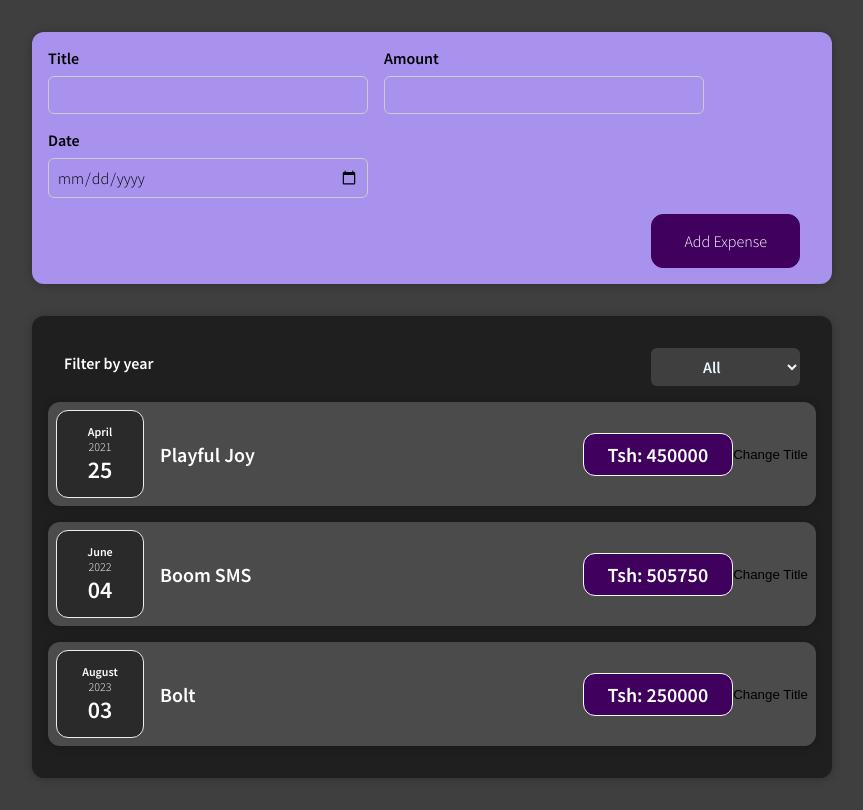
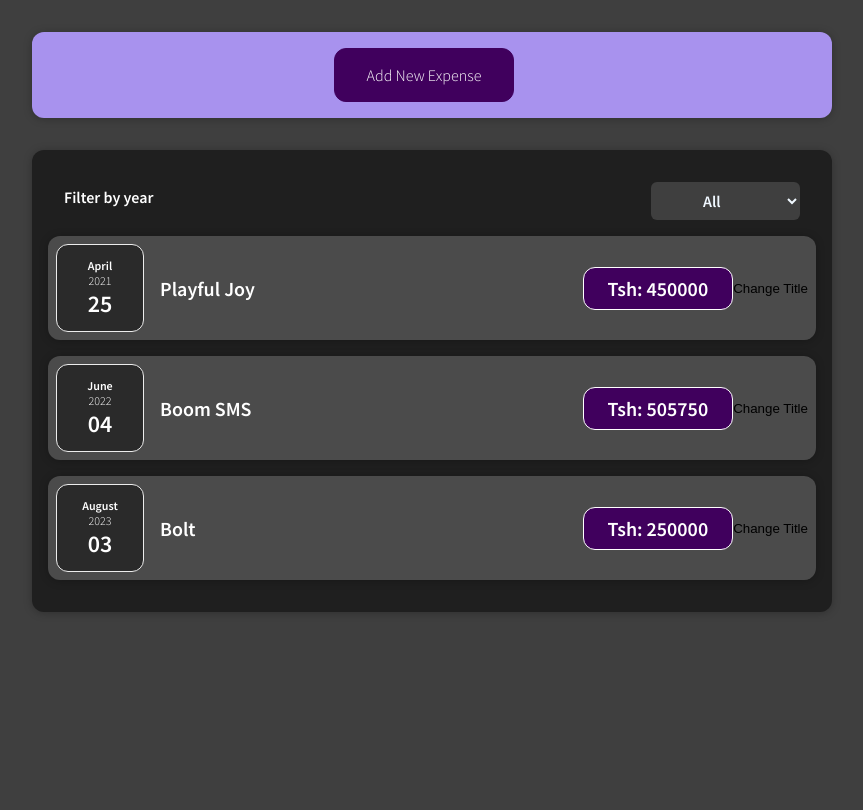
Before and after one commit to saidmtanzania/From-Zero-to-Mastery, a React (Vite) app: page / in a window 1280 px wide. Shown: the whole page, without its empty margins (208-1071 px from the left). Built offline with nearby package versions, Linux system fonts and the light colour scheme.

Commit message:
feat: implement cancel button feature and its state

```diff
--- a/src/components/NewExpense/ExpenseForm.tsx
+++ b/src/components/NewExpense/ExpenseForm.tsx
@@ -93,6 +93,9 @@
       </div>
 
       <div className="new-expense__actions">
+        <button type="button" onClick={props.onCancel}>
+          Cancel
+        </button>
         <button type="submit">Add Expense</button>
       </div>
     </form>
--- a/src/components/NewExpense/NewExpense.tsx
+++ b/src/components/NewExpense/NewExpense.tsx
@@ -1,8 +1,11 @@
 /* eslint-disable @typescript-eslint/no-explicit-any */
+import { useState } from "react";
 import ExpenseForm from "./ExpenseForm";
 import "./NewExpense.css";
 
 function NewExpense(props: any) {
+  const [isEditing, setIsEditing] = useState(false);
+
   const onDataSaveHandler = (enteredData: any) => {
     const expenseData: any = {
       ...enteredData,
@@ -10,9 +13,26 @@
     };
     props.addedExpense(expenseData);
   };
+
+  const startEditingHandler = () => {
+    setIsEditing(true);
+  };
+
+  const stopEditingHandler = () => {
+    setIsEditing(false);
+  };
+
   return (
-    <div className="new-expense">
-      <ExpenseForm onDataSave={onDataSaveHandler} />
+    <div className='new-expense'>
+      {!isEditing && (
+        <button onClick={startEditingHandler}>Add New Expense</button>
+      )}
+      {isEditing && (
+        <ExpenseForm
+          onDataSave={onDataSaveHandler}
+          onCancel={stopEditingHandler}
+        />
+      )}
     </div>
   );
 }
```
